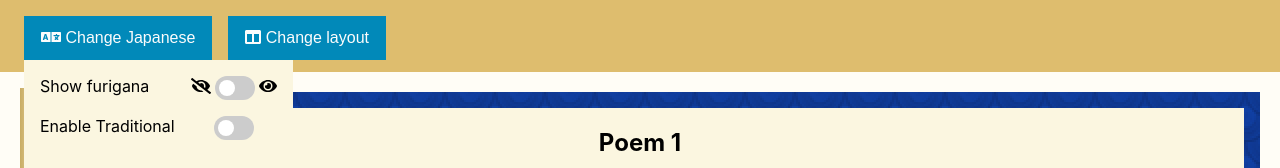
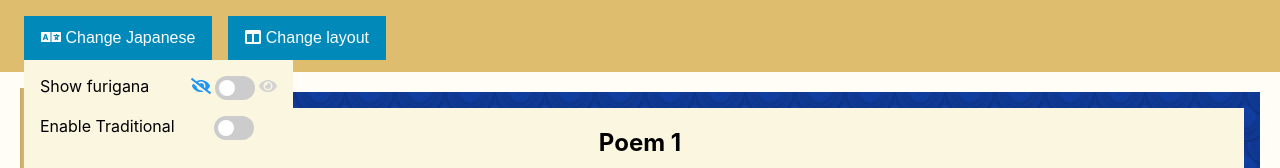
Before and after one commit to lifeanddoodles/hundred-poems, a React (Create React App) app: page / in a window 1280 px wide. Both pictures are taken after a click on the button "Change Japanese". Shown: the top 168 px of the page. Built offline with nearby package versions, Linux system fonts and the light colour scheme.

Commit message:
Add styles for toggle icons.

```diff
--- a/src/components/common/Toggle.js
+++ b/src/components/common/Toggle.js
@@ -8,7 +8,7 @@ const Toggle = ({label, id, localStorageKey, checkedValue, falseIcon, trueIcon})
     return (
       <label className="controls__label settings-controls__control">
         <span className="control__label-text">{label}</span>
-        <span className="control__toggle-container">
+        <span className={`control__toggle-container ${valueToBoolean(checkedValue) ? 'toggled' : 'not-toggled'}`}>
         {falseIcon && <FontAwesomeIcon icon={falseIcon} />}
         <div className="toggle">
           <input
--- a/src/index.css
+++ b/src/index.css
@@ -734,3 +734,15 @@ input:checked + .slider:before {
 .tooltip-special:hover::before {
   display: block;
 }
+
+.control__toggle-container svg {
+  color: lightgray;
+}
+
+.control__toggle-container.not-toggled svg:first-child {
+  color: #2196f3;
+}
+
+.control__toggle-container.toggled svg:last-child {
+  color: #2196f3;
+}
```
Also changed, not shown: 1 other file (tests, documents, lock files or other folders).
